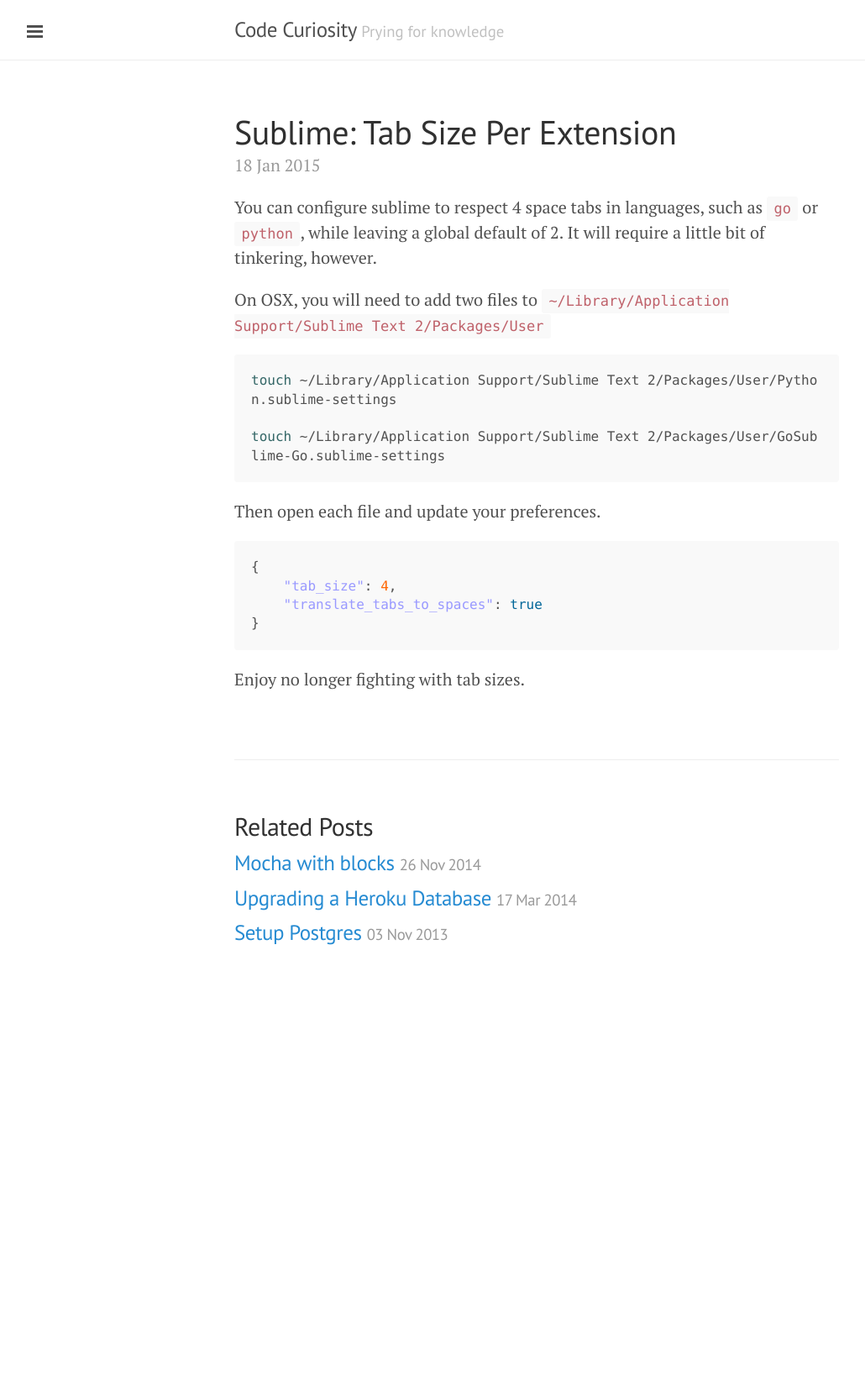
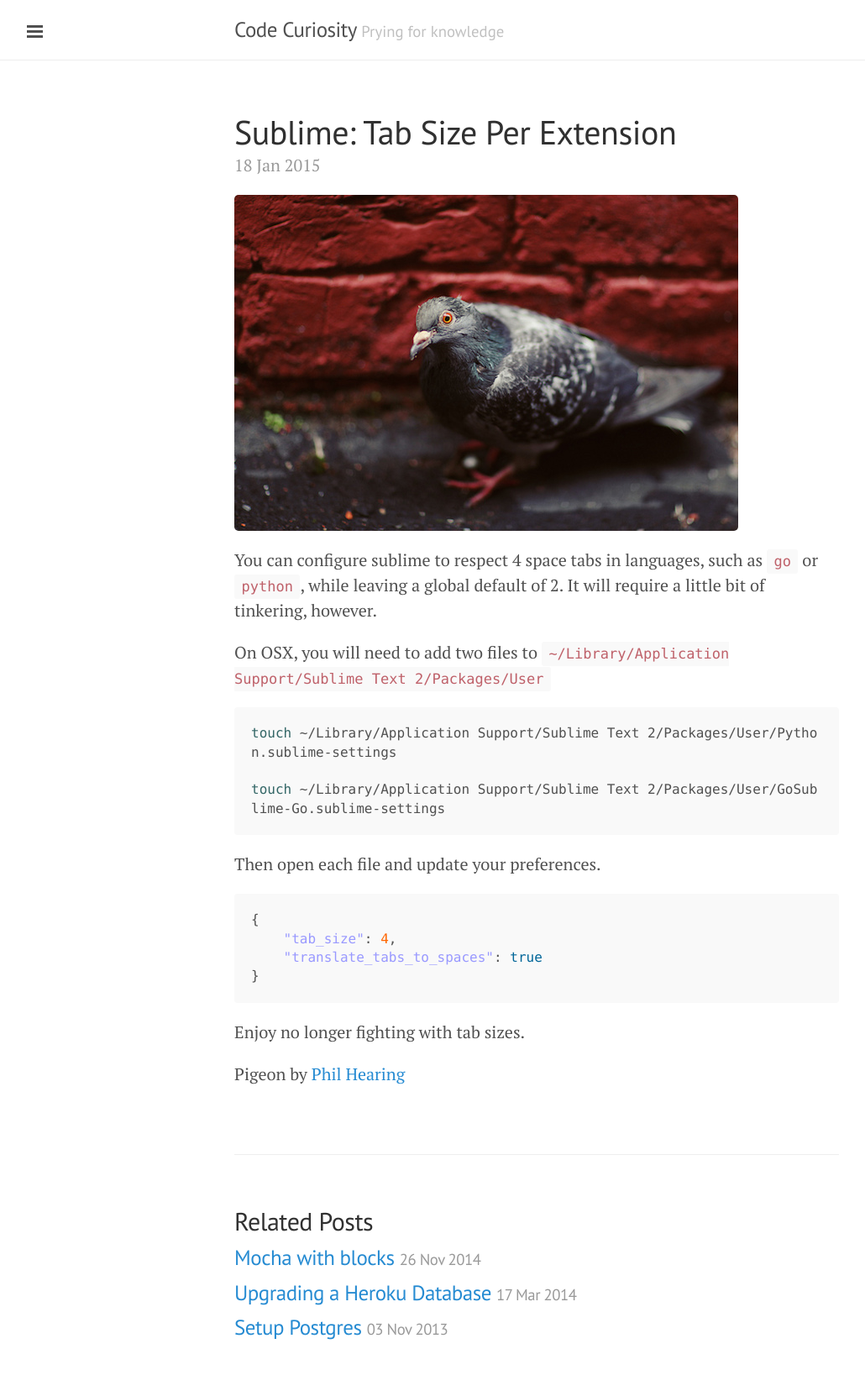
Before and after one commit to tylermercier/tylermercier.github.io, a Jekyll site: the page built from _posts/2015-01-18-sublime-tab-size-per-extension.md, in a window 1280 px wide. Shown: the whole page at 84% size, without its empty margins (1-1031 px from the left). Built offline with Jekyll 4.4.1, drawn with Linux system fonts in a browser that asks for light colours; Markdown is read by kramdown in place of the engine named in the settings; before the commit the page ends 1186 px from its top, so only the background shows below that.

Commit message:
add some images

````diff
--- a/_posts/2015-01-18-sublime-tab-size-per-extension.md
+++ b/_posts/2015-01-18-sublime-tab-size-per-extension.md
@@ -4,6 +4,8 @@
 date: 2015-01-18
 categories: blog
 ---
+
+![Pigeon]({{ site.url }}/images/pigeon.jpg)
 
 You can configure sublime to respect 4 space tabs in languages, such as `go` or `python`, while leaving a global default of 2. It will require a little bit of tinkering, however.
 
@@ -25,3 +27,5 @@
 ```
 
 Enjoy no longer fighting with tab sizes.
+
+Pigeon by [Phil Hearing](https://www.flickr.com/photos/philhearing/)
````
Also changed, not shown: images/legos.jpg (added), images/pigeon.jpg (added).
